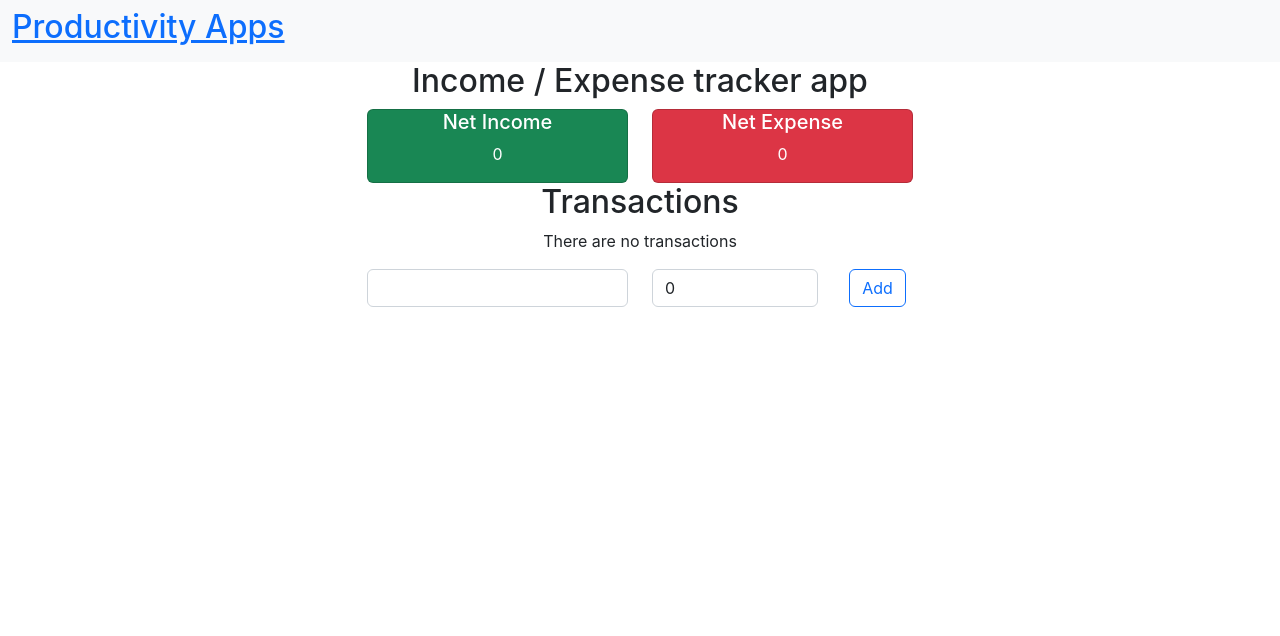
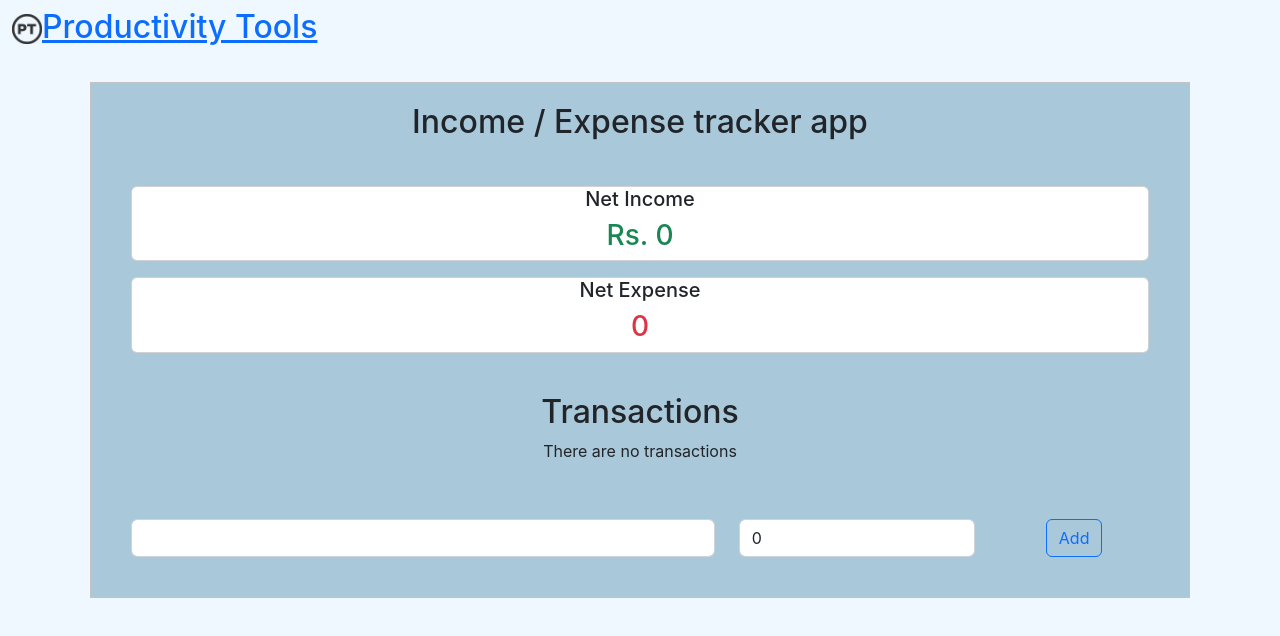
Before and after one commit to ninad365/ProductivityTools, a React (Create React App) app: page /ExpenseTracker in a window 1280 px wide. Shown: the top 636 px of the page. Built offline with nearby package versions, Linux system fonts and the light colour scheme.

Commit message:
Improve the design

```diff
--- a/public/index.html
+++ b/public/index.html
@@ -25,7 +25,7 @@
       Learn how to configure a non-root public URL by running `npm run build`.
     -->
     <link href="https://cdn.jsdelivr.net/npm/bootstrap@5.2.0/dist/css/bootstrap.min.css" rel="stylesheet" integrity="sha384-gH2yIJqKdNHPEq0n4Mqa/HGKIhSkIHeL5AyhkYV8i59U5AR6csBvApHHNl/vI1Bx" crossorigin="anonymous">
-    <title>Ninad Ambade</title>
+    <title>Productivity tools</title>
   </head>
   <body>
     <noscript>You need to enable JavaScript to run this app.</noscript>
--- a/src/App.css
+++ b/src/App.css
@@ -13,11 +13,16 @@
   }
 }
 
-@keyframes App-logo-spin {
-  from {
-    transform: rotate(0deg);
-  }
-  to {
-    transform: rotate(360deg);
-  }
+body {
+  background: AliceBlue;
 }
+
+.App {
+  padding: 20px;
+  background-color: rgb(169, 200, 218);
+  border: 1px solid #c3c3c3;
+}
+
+.container {
+  padding: 20px;
+}
--- a/src/components/AppSelector.js
+++ b/src/components/AppSelector.js
@@ -9,15 +9,15 @@ export default function AppSelector() {
             <div className='row'>
                 <div className='col-3'>
                     <Link to="/ExpenseTracker" className="nav-link">
-                        <div class="card">
-                            <h5 class="card-title">ExpenseTracker</h5>
+                        <div className="card">
+                            <h5 className="card-title">ExpenseTracker</h5>
                         </div>
                     </Link>
                 </div>
                 <div className='col-3'>
                     <Link to="/Calculator" className="nav-link">
-                        <div class="card">
-                            <h5 class="card-title">Calculator</h5>
+                        <div className="card">
+                            <h5 className="card-title">Calculator</h5>
                         </div>
                     </Link>
                 </div>
--- a/src/components/ExpenseTracker.js
+++ b/src/components/ExpenseTracker.js
@@ -32,11 +32,13 @@ function ExpenseTracker() {
   }
 
   return (
-    <div className="App">
-      < Header />
-      < NetIncomeExpense totalExpense={totalExpense} totalIncome={totalIncome} />
-      < Transactions transactions={transactions} />
-      < AddTransaction addExpenseClick={(transaction, amount) => addExpenseClick(transaction, amount)} />
+    <div className='container'>
+      <div className="App">
+        < Header />
+        < NetIncomeExpense totalExpense={totalExpense} totalIncome={totalIncome} />
+        < Transactions transactions={transactions} />
+        < AddTransaction addExpenseClick={(transaction, amount) => addExpenseClick(transaction, amount)} />
+      </div>
     </div>
   );
 }
--- a/src/components/ExpenseTracker/AddTransaction.js
+++ b/src/components/ExpenseTracker/AddTransaction.js
@@ -31,14 +31,13 @@ export const AddTransaction = (props) => {
         <div className='form'>
             <div className="container">
                 <div className="row">
-                    <div className="col-3"></div>
-                    <div className="col-3">
+                    <div className="col-7">
                         <input value={entry} type="text" className="form-control" aria-label="Sizing example input" onChange={getEntryText} aria-describedby="inputGroup-sizing-sm" />
                     </div>
-                    <div className="col-2">
+                    <div className="col-3">
                         <input value={amount} type="number" className="form-control" aria-label="Sizing example input" onChange={getEntryAmount} aria-describedby="inputGroup-sizing-sm" />
                     </div>
-                    <div className="col-1">
+                    <div className="col-2">
                         <button type="submit" className="btn btn-outline-primary" onClick={addExpenseButtonClick}>  Add  </button>
                     </div>
                 </div>
--- a/src/components/ExpenseTracker/NetIncomeExpense.js
+++ b/src/components/ExpenseTracker/NetIncomeExpense.js
@@ -4,20 +4,20 @@ export function NetIncomeExpense(props) {
   return (
     <div className='container'>
       <div className='row'>
-        <div className='col-sm-3'></div>
-        <div className='col-sm-3'>
-          <div className="card text-bg-success">
+        <div className='col'>
+          <div className="card mt-3">
             <h5 className='card-title'>Net Income</h5>
-            <p>{props.totalIncome}</p>
+            <h3 className='text-success'>Rs. {props.totalIncome}</h3>
           </div>
         </div>
-        <div className='col-sm-3'>
-          <div className="card text-bg-danger">
+      </div>
+      <div className='row'>
+        <div className='col'>
+          <div className="card mt-3">
             <h5 className='card-title'>Net Expense</h5>
-            <p>{props.totalExpense}</p>
+            <h3 className='text-danger'>{props.totalExpense}</h3>
           </div>
         </div>
-        <div className='col-sm-3'></div>
       </div>
     </div>
   )
--- a/src/components/ExpenseTracker/Transactions.js
+++ b/src/components/ExpenseTracker/Transactions.js
@@ -4,15 +4,14 @@ export const Transactions = (props) => {
     const transactions = props.transactions;
 
     const listItems = transactions.length === 0 ? <p>There are no transactions</p> : transactions.map((transaction) =>
-        <li className={`my-1 list-group-item ${transaction.value > 0 ? 'list-group-item-success' : 'list-group-item-danger'}`}
+        <li className={`mb-2 list-group-item ${transaction.value > 0 ? 'list-group-item-success' : 'list-group-item-danger'}`}
             key={transaction.id}>{transaction.text} : {transaction.value}</li>
     );
 
     return (
         <div className='container'>
             <div className='row'>
-                <div className='col-3'></div>
-                <div className='col-6'>
+                <div className='col'>
                     <h2>
                         Transactions
                     </h2>
@@ -20,7 +19,6 @@ export const Transactions = (props) => {
                         {listItems}
                     </ul>
                 </div>
-                <div className='col-3'></div>
             </div>
         </div>
     )
--- a/src/components/NavBar.js
+++ b/src/components/NavBar.js
@@ -2,14 +2,16 @@ import React from 'react'
 import {
     NavLink,
 } from "react-router-dom";
+import Logo from "../../src/PT.jpg";
 
 export const NavBar = () => {
     return (
-        <nav className="navbar navbar-expand-lg bg-light">
+        <nav className="navbar navbar-light">
             <div className="container-fluid">
                 <h2>
                     <NavLink to="/">
-                        Productivity Apps
+                    <img src={Logo} width="30" height="30" className="d-inline-block" alt=""/>
+                         Productivity Tools
                     </NavLink>
                 </h2>
             </div>
```
Also changed, not shown: src/PT.jpg (added).
